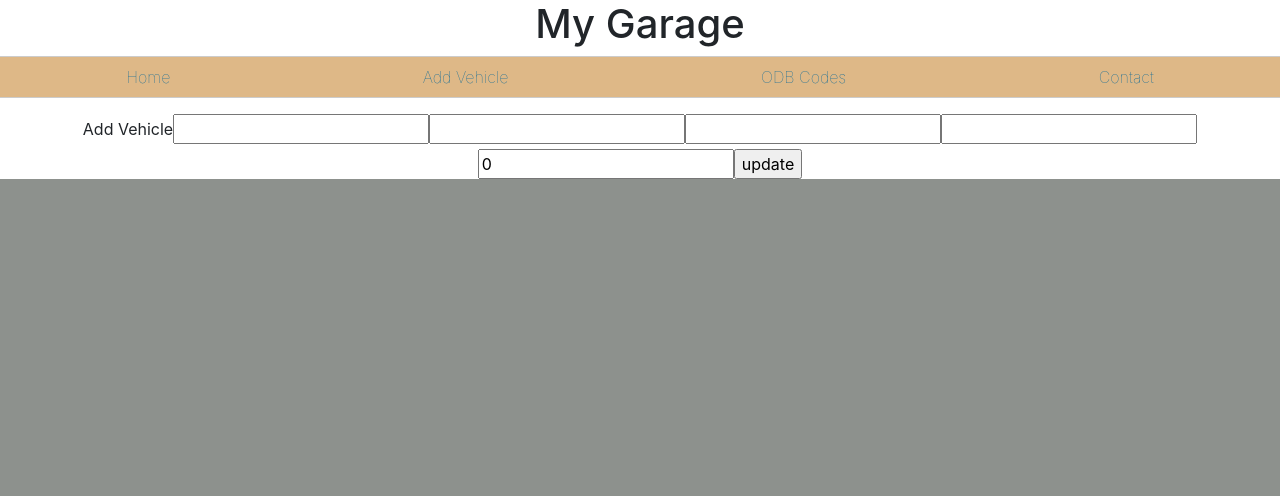
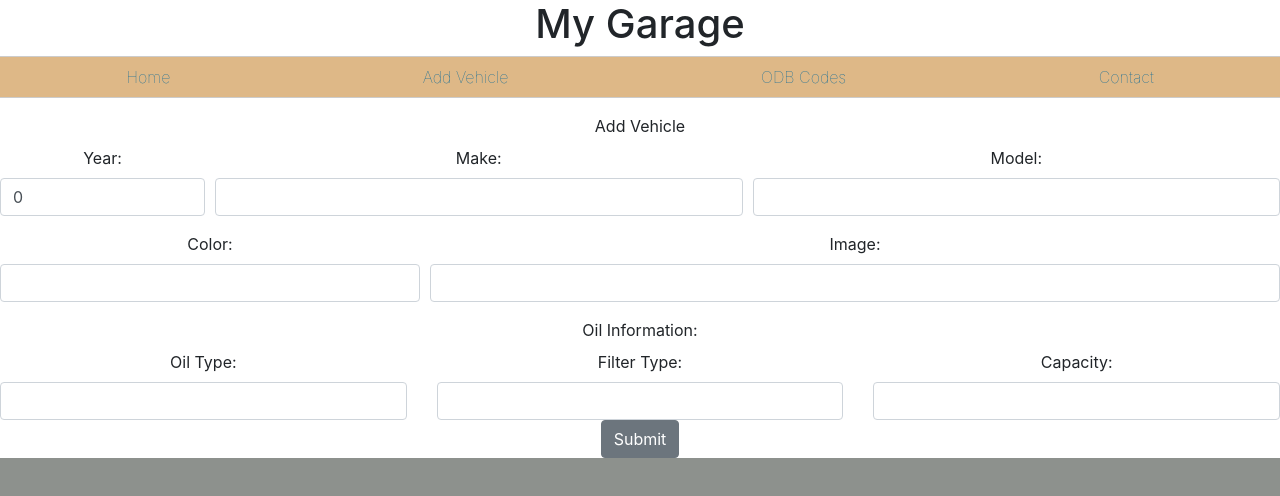
Before and after one commit to jimmischeff/my_garage_frontend, a React (Create React App) app: page /edit in a window 1280 px wide. Shown: the top 496 px of the page. Built offline with nearby package versions, Linux system fonts and the light colour scheme; no server answers.

Commit message:
added styling to form page

```diff
--- a/src/Form.js
+++ b/src/Form.js
@@ -1,4 +1,5 @@
 import React from "react"
+import { Button, Form, FormGroup, Label, Input, FormText, Row, Col } from 'reactstrap'
 
 const VehicleForm = (props) => {
     //Form state
@@ -15,41 +16,92 @@ const VehicleForm = (props) => {
         setFormData({...formData, [event.target.name]: event.target.value })
     }
     return (
-        <form onSubmit={handleSubmit}>
-            <label for='addVehicle'>Add Vehicle</label>
-
-            <input
+        <Form onSubmit={handleSubmit}>
+            <Label for='addVehicle'>Add Vehicle</Label>
+            <Row form>
+                <Col md={2}>
+                    <FormGroup>
+                    <Label>Year:</Label>
+                    <Input
+                    type='number'
+                    name="year"
+                    value={formData.year}
+                    onChange={handleChange}
+                    />
+                    </FormGroup>
+                </Col>
+                <Col md={5}>
+                    <FormGroup>
+                    <Label>Make:</Label>
+                    <Input
+                    type='text'
+                    name="make"
+                    value={formData.make}
+                    onChange={handleChange}
+                    />
+                    </FormGroup>
+                </Col>
+                <Col md={5}>
+                    <FormGroup>
+                    <Label>Model:</Label>
+                    <Input
+                    type='text'
+                    name="model"
+                    value={formData.model}
+                    onChange={handleChange}
+                    />
+                    </FormGroup>
+                </Col>
+            </Row>
+            <Row form>
+                <Col md={4}>
+            <FormGroup>
+                <Label>Color:</Label>
+                <Input
                 type='text'
                 name="color"
                 value={formData.color}
                 onChange={handleChange}
                 />
-            <input
+            </FormGroup>
+            </Col>
+            <Col md={8}>
+                <Label>Image:</Label>
+                <Input
                 type='text'
                 name="img"
                 value={formData.img}
                 onChange={handleChange}
                 />
-            <input
+            </Col>
+            </Row>
+            <Label>Oil Information:</Label>
+            <Row>
+            <Col md={4}>
+                <Label>Oil Type:</Label>
+                <Input
                 type='text'
-            name="make"
-            value={formData.make}
+                name="Oil Type"
+                value={formData.oilType}
                 onChange={handleChange}
                 />
-            <input
+            </Col>
+            <Col md={4}>
+                <Label>Filter Type:</Label>
+                <Input
                 type='text'
-            name="model"
-            value={formData.model}
+                name="Filter Type"
+                value={formData.filterType}
                 onChange={handleChange}
                 />
-            <input
-            type='number'
-            name="year"
-            value={formData.year}
-            onChange={handleChange}
-            />
-            <input type="submit" value={props.label} />
-        </form>
+            </Col>
+            <Col md={4}>
+                <Label>Capacity:</Label>
+                <Input type='text' value={formData.capacity} onChange={handleChange}/>
+            </Col>
+            </Row>
+            <Button>Submit</Button>
+        </Form>
     )
 }
 
```
Also changed, not shown: 1 other file (tests, documents, lock files or other folders). Lines whose indentation alone changed are shown as unchanged.
